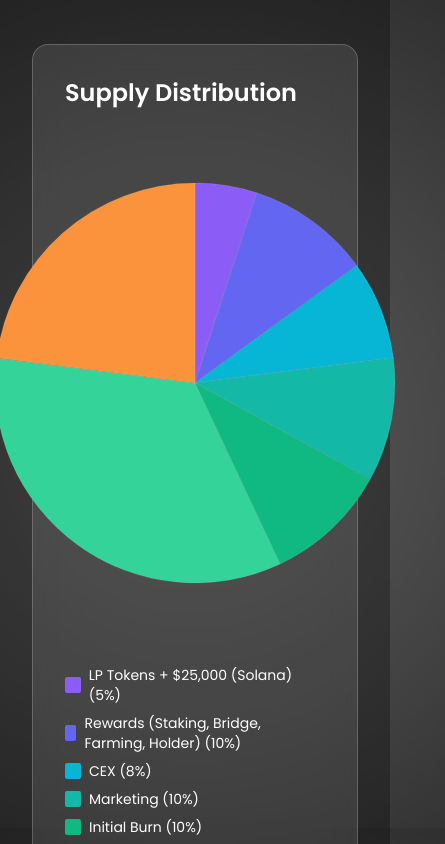
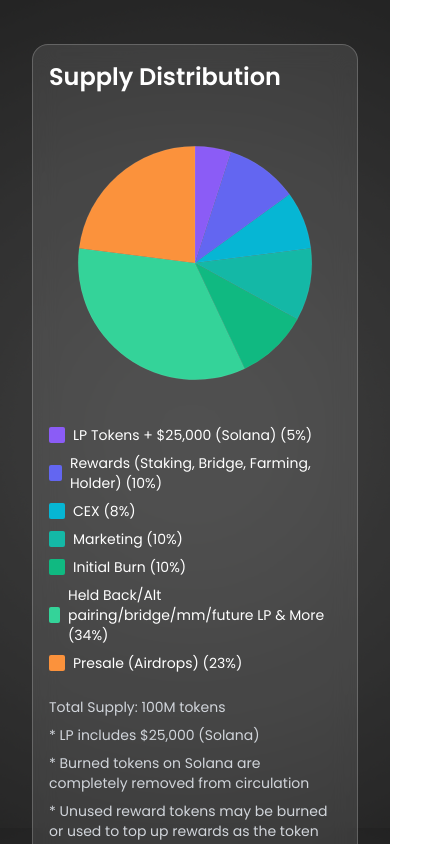
Before and after one commit to TargetOnLock/valuefocused, a Next.js app: page /tokenomics in a window 390 px wide. Shown: the part 860-1704 px from the top of the page, 445 px wide, since content can reach past the window. Built offline with nearby package versions, Linux system fonts and the light colour scheme.

Commit message:
Update: Make TokenomicsChart responsive and fit container

```diff
--- a/app/components/TokenomicsChart.tsx
+++ b/app/components/TokenomicsChart.tsx
@@ -36,10 +36,10 @@ export default function TokenomicsChart() {
     });
   }, []);
 
-  const generatePieSlice = (startAngle: number, angle: number, color: string) => {
-    const radius = 200;
-    const centerX = 250;
-    const centerY = 250;
+  const generatePieSlice = (startAngle: number, angle: number, color: string, size: number) => {
+    const radius = size / 2.5; // Adjust radius based on container size
+    const centerX = size / 2;
+    const centerY = size / 2;
 
     // Convert angles to radians
     const startRad = (startAngle - 90) * Math.PI / 180;
@@ -59,15 +59,21 @@ export default function TokenomicsChart() {
   };
 
   return (
-    <div className="bg-white/10 backdrop-blur-md rounded-2xl p-8 border border-white/20 hover:border-purple-500/50 transition-all">
+    <div className="bg-white/10 backdrop-blur-md rounded-2xl p-4 sm:p-8 border border-white/20 hover:border-purple-500/50 transition-all">
       <h2 className="text-2xl font-semibold mb-6">Supply Distribution</h2>
-      <div className="flex flex-col md:flex-row items-center gap-8">
-        <div className="relative w-[500px] h-[500px]">
-          <svg width="500" height="500" viewBox="0 0 500 500">
+      <div className="flex flex-col lg:flex-row items-center gap-4 sm:gap-8">
+        {/* Responsive container for the pie chart */}
+        <div className="relative w-full max-w-[300px] sm:max-w-[400px] lg:max-w-[500px] aspect-square">
+          <svg
+            width="100%"
+            height="100%"
+            viewBox="0 0 500 500"
+            className="w-full h-full"
+          >
             {segments.map((segment, index) => (
               <path
                 key={index}
-                d={generatePieSlice(segment.startAngle, segment.angle, segment.color)}
+                d={generatePieSlice(segment.startAngle, segment.angle, segment.color, 500)}
                 fill={segment.color}
                 stroke="rgba(255,255,255,0.1)"
                 strokeWidth="1"
@@ -79,7 +85,8 @@ export default function TokenomicsChart() {
           </svg>
         </div>
 
-        <div className="flex flex-col gap-2">
+        {/* Legend */}
+        <div className="flex flex-col gap-2 w-full lg:w-auto">
           {segments.map((segment, index) => (
             <div key={index} className="flex items-center gap-2">
               <div
```
